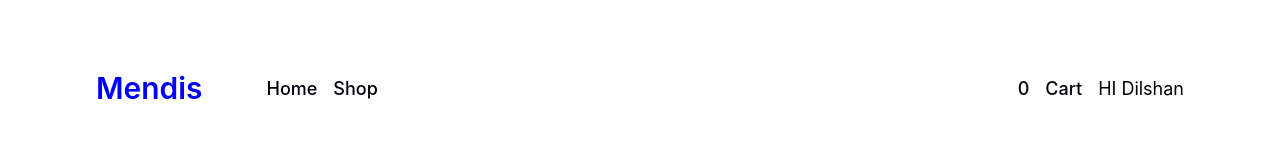
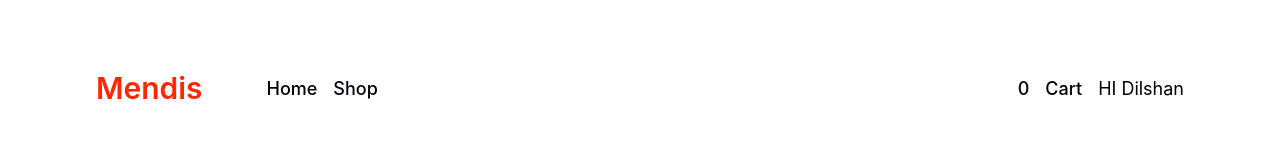
Before and after one commit to Dilshan-Kavishaka-Karunarathna/E-Commerce-Site, a React (Vite) app: page / in a window 1280 px wide. Shown: the top 161 px of the page. Built offline with nearby package versions, Linux system fonts and the light colour scheme.

Commit message:
Update navigation.css

```diff
--- a/src/navigation.css
+++ b/src/navigation.css
@@ -15,7 +15,7 @@
 }
 
 .brandName{
-    color: rgb(0, 0, 255);
+    color: rgb(255, 38, 0);
     font-weight: 600;
     font-size: 1.87rem;
 }
```
